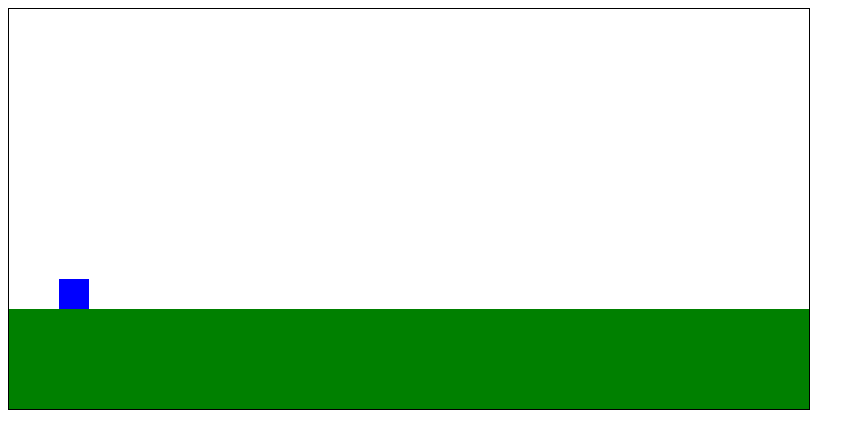
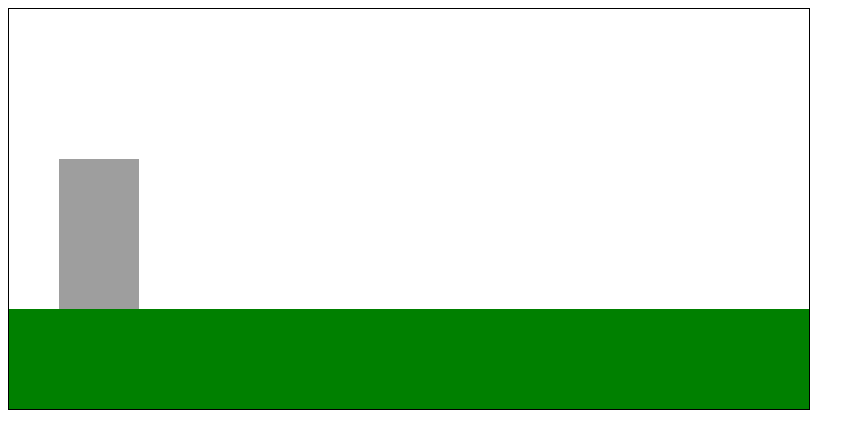
Before and after one commit to romyilano/sideScrollingOakland, a plain HTML site: page index.html in a window 1280 px wide. Shown: the whole page, without its empty margins (0-865 px from the left). Drawn offline with Linux system fonts and the light colour scheme.

Commit message:
📧🚅 Updated with Glitch

```diff
--- a/index.html
+++ b/index.html
@@ -3,7 +3,7 @@
 <head>
     <meta charset="UTF-8">
     <meta name="viewport" content="width=device-width, initial-scale=1.0">
-    <title>Simple Sidescroller</title>
+    <title>Simple Sidescroller with PNG Character</title>
     <style>
         canvas {
             border: 1px solid black;
@@ -19,12 +19,20 @@
         const player = {
             x: 50,
             y: 200,
-            width: 30,
-            height: 30,
+            width: 80,
+            height: 150,
             speed: 5,
             jumpForce: 10,
             velY: 0,
-            isJumping: false
+            isJumping: false,
+            image: new Image()
+        };
+
+        // Load the player image
+        player.image.src = 'https://cdn.glitch.global/9f3f9866-1079-4bdf-816f-c5c7af90e5f6/sudoCat.png?v=1724292196265'; // Replace this with the path to your PNG image
+        player.image.onload = () => {
+            // Start the game loop once the image is loaded
+            gameLoop();
         };
 
         const platform = {
@@ -37,8 +45,7 @@
         const keys = {};
 
         function drawPlayer() {
-            ctx.fillStyle = 'blue';
-            ctx.fillRect(player.x, player.y, player.width, player.height);
+            ctx.drawImage(player.image, player.x, player.y, player.width, player.height);
         }
 
         function drawPlatform() {
@@ -92,7 +99,7 @@
             keys[e.code] = false;
         });
 
-        gameLoop();
+        // Note: gameLoop() is now called in the image.onload function
     </script>
 </body>
 </html>
```
Also changed, not shown: 1 other file.
